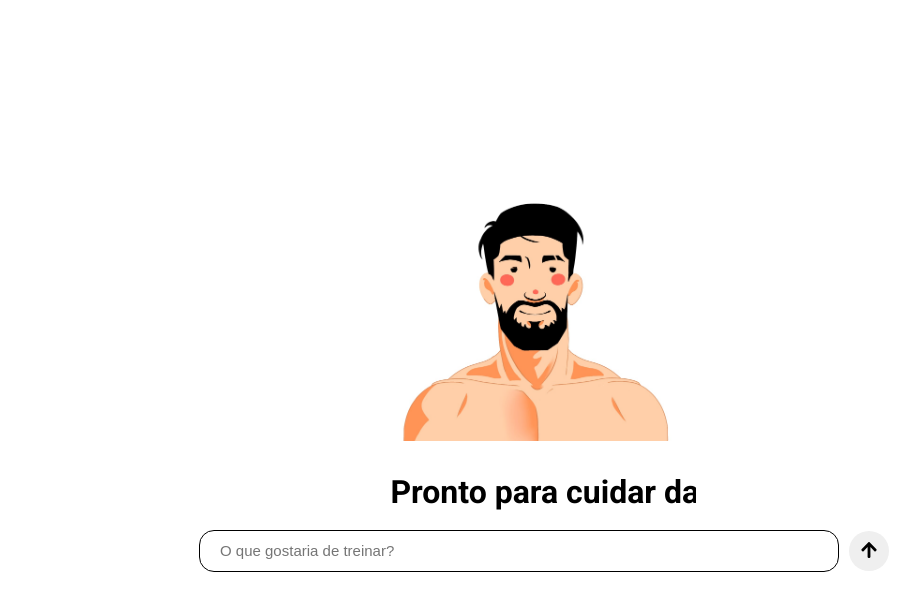
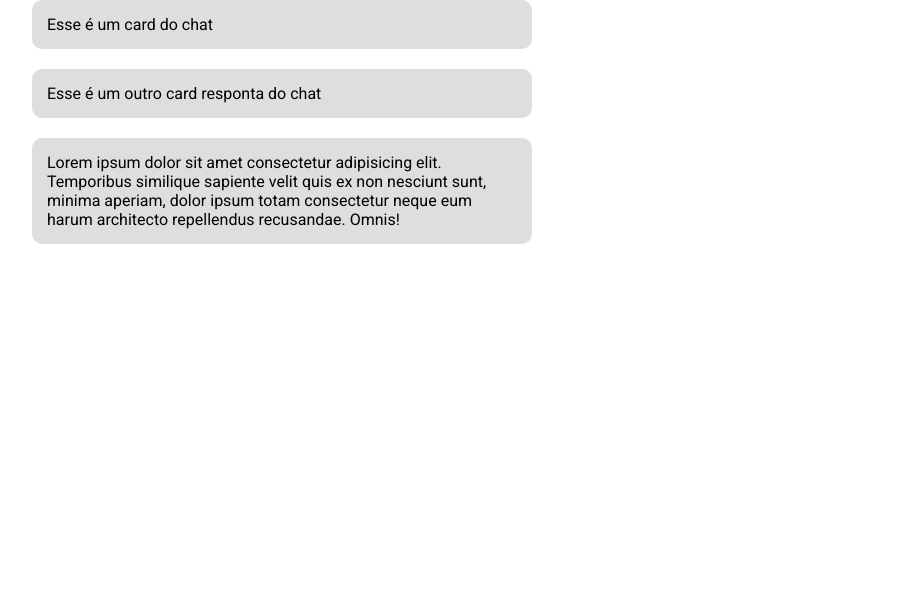
Before and after one commit to AlessandroSilvaS/Web-Personal, a React (Vite) app: page / in a window 1280 px wide. Shown: the top 610 px of the page, without its empty margins (96-1016 px from the left). Built offline with nearby package versions, Linux system fonts and the light colour scheme.

Commit message:
sdqwdwed

```diff
--- /dev/null
+++ b/src/components/CardChat.jsx
@@ -0,0 +1,11 @@
+import "../style/cards.css"
+const CardChat = ({textOfCard}) => {
+    return(
+        <>
+        <div className="box-card">
+            {textOfCard}
+        </div>
+        </>
+    )
+}
+export default CardChat
--- a/src/pages/Chat.jsx
+++ b/src/pages/Chat.jsx
@@ -1,7 +1,13 @@
+import CardChat from "../components/CardChat"
+import "../style/chat.css"
 export function Chat(){
     return(
         <>
-            {/* Web Chat here */}
+            <div className="box-of-chat">
+                <CardChat textOfCard={"Esse é um card do chat"}/>
+                <CardChat textOfCard={"Esse é um outro card responta do chat"}/>
+                <CardChat textOfCard={"Lorem ipsum dolor sit amet consectetur adipisicing elit. Temporibus similique sapiente velit quis ex non nesciunt sunt, minima aperiam, dolor ipsum totam consectetur neque eum harum architecto repellendus recusandae. Omnis! "}/>
+            </div>
         </>
     )
 }
--- a/src/pages/Index.jsx
+++ b/src/pages/Index.jsx
@@ -1,5 +1,6 @@
 import '../style/index.css'
 import { Search } from '../components/Search.jsx'
+import { Chat } from './Chat.jsx'
 
 const welcomeTexts = ["Pronto para cuidar da saude?", "Seja bem vindo a uma vida nova!", "Como posso ajudar seu bem-estar hoje?", "Pronto para melhorar sua vida?", "teste teste"]
 
@@ -9,11 +10,12 @@ function Index() {
   return (
     <div className='box'>
       <div className="container-main">
-        <div className='container-secundary'>
+        {/* <div className='container-secundary'>
           <img className='fotoAvatar' src='src/images/avatarRD.jpeg' alt='Not found'/>
           <h1 className='welcome-text'>Pronto para cuidar da saúde?</h1>
         </div>
-        <Search/>
+        <Search/> */}
+        <Chat/>
       </div>
     </div>
   )
--- /dev/null
+++ b/src/style/cards.css
@@ -0,0 +1,7 @@
+.box-card{
+    background-color: rgb(223, 222, 222);
+    padding: 15px;
+    border-radius: 10px;
+    max-width: 500px;
+    margin-bottom: 20px;
+}
--- /dev/null
+++ b/src/style/chat.css
@@ -0,0 +1,4 @@
+.box-of-chat{
+    width: 80%;
+
+}
```
